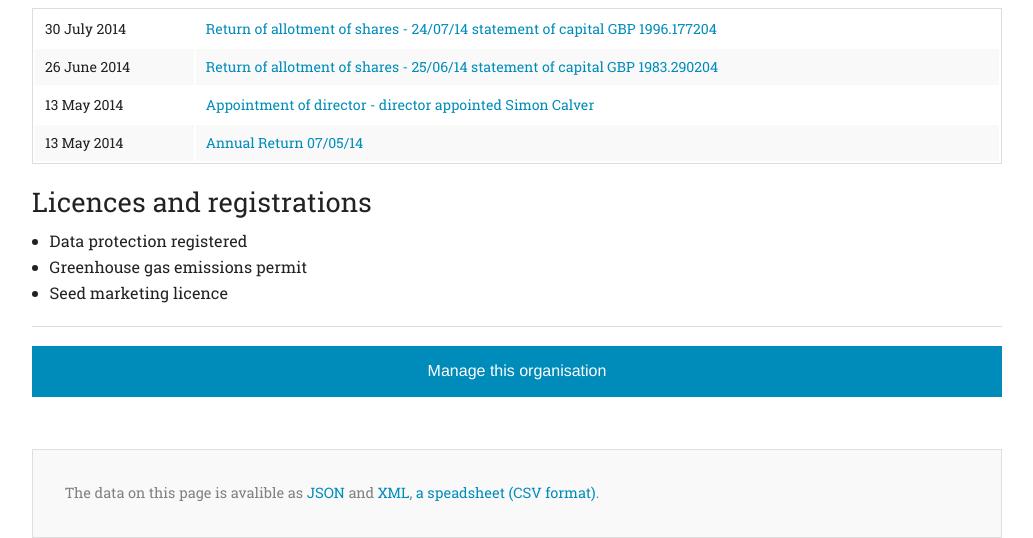
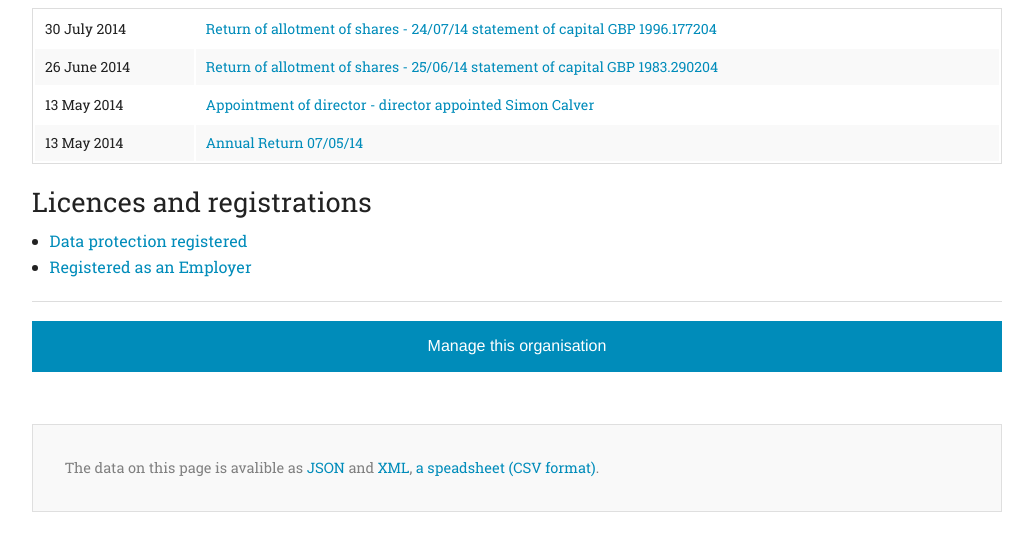
Before and after one commit to sausages-of-the-future/www, a Flask app: template www/templates/organisations_thing.html in a window 1280 px wide. Shown: the part 534-1072 px from the top of the page, without its empty margins (123-1156 px from the left). After the commit the page ends 1046 px from the top, so only its background shows below. Run offline with Flask 2, Linux system fonts and the light colour scheme; the template is opened without the code that fills it: most values are stand-ins (such as "Sample title", 1, 10 or a date in 2020); parts of the project's set-up code (start-up, migrations or seed data) failed here and were passed over; some libraries are stand-ins or nearby versions.

Commit message:
Add data protection and employers registration to page

```diff
--- a/www/templates/organisations_thing.html
+++ b/www/templates/organisations_thing.html
@@ -58,9 +58,15 @@
 
       <h3>Licences and registrations</h3>
       <ul>
-        <li>Data protection registered</li>
-        <li>Greenhouse gas emissions permit</li>
-        <li>Seed marketing licence</li>
+        {% if thing.register_data %}
+          <li><a href="{{ thing.register_data }}">Data protection registered</a></li>
+        {% endif %}
+        {% if thing.register_employer %}
+          <li><a href="{{ thing.register_employer }}">Registered as an Employer</a></li>
+        {% endif %}
+
+        <!-- <li>Greenhouse gas emissions permit</li>
+        <li>Seed marketing licence</li> -->
       </ul>
       <hr/>
       <a href="{{service_base_url}}/manage/{{thing_slug}}" class="button expand">Manage this organisation</a>
```
